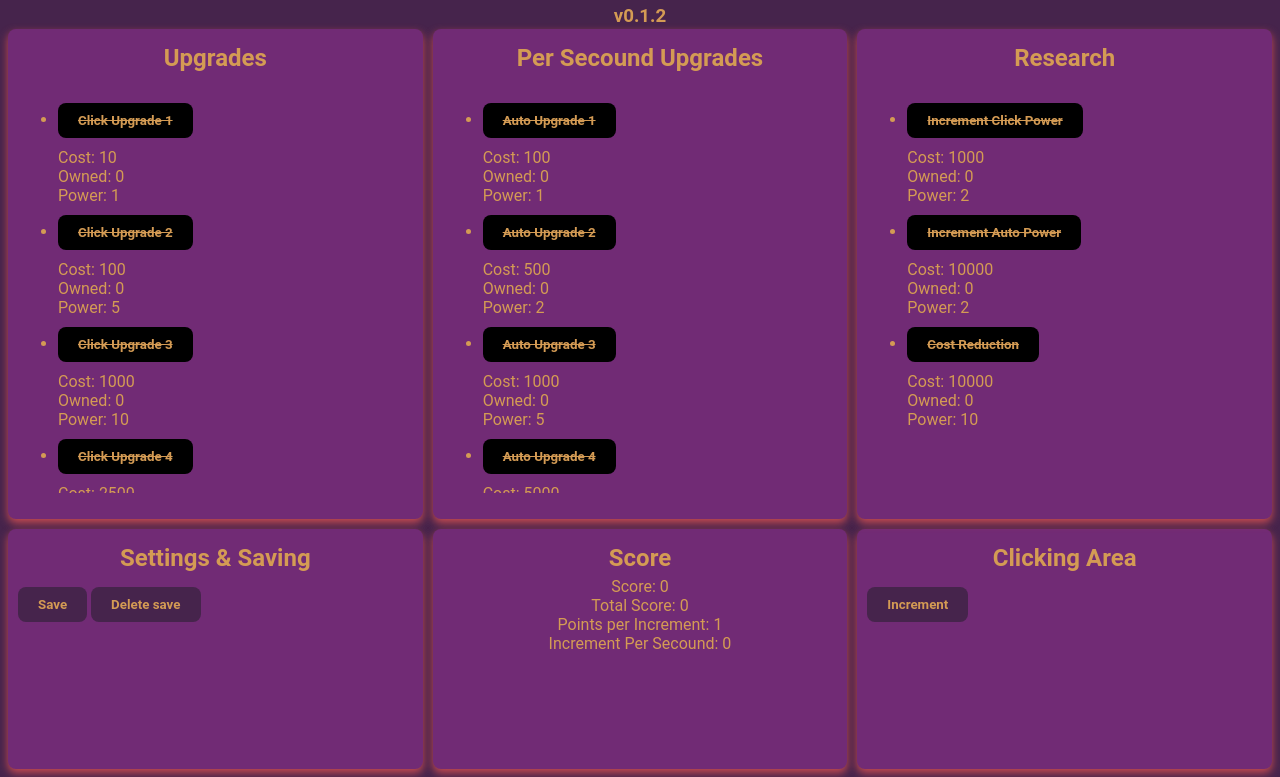
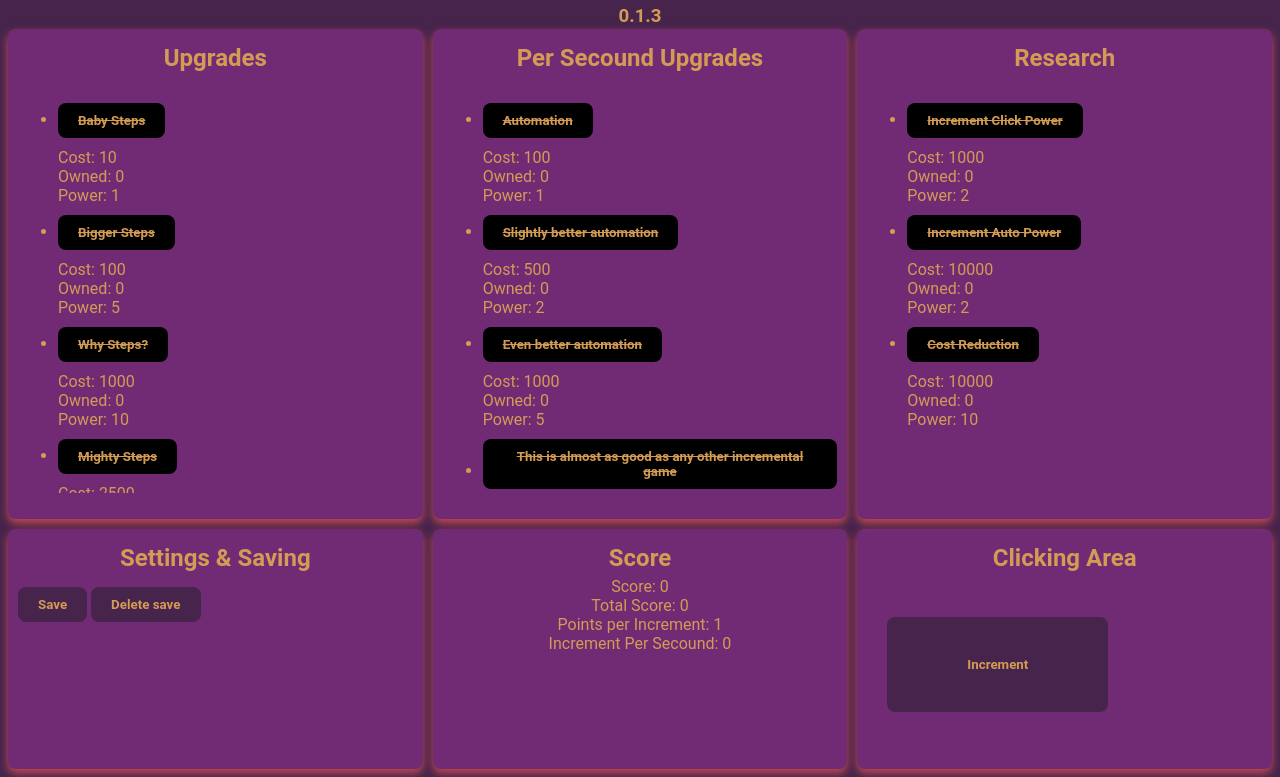
Before and after one commit to D-Heger/js-clicker, a plain HTML site: page index.html in a window 1280 px wide. Shown: the part 53-830 px from the top of the page. Drawn offline with Linux system fonts and the light colour scheme.

Commit message:
preparing for bigger update

```diff
--- a/index.html
+++ b/index.html
@@ -3,22 +3,36 @@
 
 <head>
   <title>Incremental Game</title>
-  <link rel="stylesheet" href="style.css">
-  <script src="script.js" async></script>
+  <link rel="stylesheet" href="styles/style.css">
+  <script src="scripts/script.js" async></script>
   <meta name="viewport" content="width=device-width, initial-scale=1.0">
 </head>
 
 <body>
   <h1>Incremental Game</h1>
-  <h3>v0.1.2</h3>
+  <h3 id="gameVersion">v0.1.0</h3>
   <div class="grid-container">
     <div class="upgrades">
       <h2>Upgrades</h2>
-      <nav><ul id="clickUpgradeList"></ul></nav>
+      <!--
+        Planned Tab Structure
+        button class tablink tier1 onclick openTab event tier1
+        button class tablink tier2
+        button class tablink tier3
+        ...
+        Planned Tab Content Structure
+        div id tier1 class tabcontent
+          <nav><ul id="clickUpgradeList"></ul></nav>
+      -->
+      <nav>
+        <ul id="clickUpgradeList"></ul>
+      </nav>
     </div>
     <div class="psUpgrades">
       <h2>Per Secound Upgrades</h2>
-      <nav><ul id="autoUpgradeList"></ul></nav>
+      <nav>
+        <ul id="autoUpgradeList"></ul>
+      </nav>
     </div>
     <div class="clicking-area">
       <h2>Clicking Area</h2>
@@ -26,7 +40,9 @@
     </div>
     <div class="research">
       <h2>Research</h2>
-      <nav><ul id="researchList"></ul></nav>
+      <nav>
+        <ul id="researchList"></ul>
+      </nav>
     </div>
     <div class="settings-and-saving">
       <h2>Settings & Saving</h2>
--- a/script.js
+++ b/scripts/script.js
@@ -16,47 +16,54 @@ let totalScore = 0;
 let incrementPower = 1;
 let incrementPerSec = 0;
 let costReduction = 0;
+const gameVersion = "0.1.3";
 
 // Get elements
 const scoreElement = document.getElementById("score");
 const totalScoreElement = document.getElementById("totalScore");
 const incrementScoreElement = document.getElementById("incrementScore");
 const incrementPerSecScoreElement = document.getElementById("incrementPerSecScore");
+const gameVersionElement = document.getElementById("gameVersion");
+gameVersionElement.innerHTML = gameVersion;
+
+
 
 
 /**
  * Upgrade System
  */
 class Upgrade {
-  constructor(name, cost, power, count) {
+  constructor(name, cost, power, count, type, tier) {
     this.name = name;
     this.cost = cost;
     this.power = power;
     this.count = count;
+    this.type = type;
+    this.tier = tier;
   }
 }
 
 let upgrades = [
-  new Upgrade("Click Upgrade 1", 10, 1, 0),
-  new Upgrade("Click Upgrade 2", 100, 5, 0),
-  new Upgrade("Click Upgrade 3", 1000, 10, 0),
-  new Upgrade("Click Upgrade 4", 2500, 20, 0),
-  new Upgrade("Click Upgrade 5", 10000, 50, 0),
-  new Upgrade("Click Upgrade 6", 50000, 100, 0),
-  new Upgrade("Click Upgrade 7", 99999, 900, 0),
-  new Upgrade("Click Upgrade 8", 1000000, 1337, 0),
-  new Upgrade("Click Upgrade 9", 1050505, 5987, 0),
-  new Upgrade("Click Upgrade 10", 100000000, 10001, 0),
-  new Upgrade("Auto Upgrade 1", 100, 1, 0),
-  new Upgrade("Auto Upgrade 2", 500, 2, 0),
-  new Upgrade("Auto Upgrade 3", 1000, 5, 0),
-  new Upgrade("Auto Upgrade 4", 5000, 9, 0),
-  new Upgrade("Auto Upgrade 5", 10000, 14, 0),
-  new Upgrade("Auto Upgrade 6", 50000, 20, 0),
-  new Upgrade("Auto Upgrade 7", 100000, 100, 0),
-  new Upgrade("Auto Upgrade 8", 500000, 555, 0),
-  new Upgrade("Auto Upgrade 9", 100000, 1337, 0),
-  new Upgrade("Auto Upgrade 10", 5000000, 9999, 0),
+  new Upgrade("Baby Steps", 10, 1, 0, "C", 1),
+  new Upgrade("Bigger Steps", 100, 5, 0, "C", 1),
+  new Upgrade("Why Steps?", 1000, 10, 0, "C", 1),
+  new Upgrade("Mighty Steps", 2500, 20, 0, "C", 1),
+  new Upgrade("Isn't it supposed to be clicks?", 10000, 50, 0, "C", 1),
+  new Upgrade("No, i mean really?", 50000, 100, 0, "C", 1),
+  new Upgrade("Whats the point?", 99999, 900, 0, "C", 1),
+  new Upgrade("My hand hurts", 1000000, 1337, 0, "C", 1),
+  new Upgrade("What is this?", 1050505, 5987, 0, "C", 1),
+  new Upgrade("Upgrade 10", 100000000, 10001, 0, "C", 1),
+  new Upgrade("Automation", 100, 1, 0, "A", "1"),
+  new Upgrade("Slightly better automation", 500, 2, 0, "A", "1"),
+  new Upgrade("Even better automation", 1000, 5, 0, "A", "1"),
+  new Upgrade("This is almost as good as any other incremental game", 5000, 9, 0, "A", "1"),
+  new Upgrade("Wow the button over me really made this game worse!", 10000, 14, 0, "A", "1"),
+  new Upgrade("Does this guy think he is funny?", 50000, 20, 0, "A", "1"),
+  new Upgrade("Play Factorio", 100000, 100, 0, "A", "1"),
+  new Upgrade("Why isnt this more effective?", 500000, 555, 0, "A", "1"),
+  new Upgrade("Wow funny hacker number", 100000, 1337, 0, "A", "1"),
+  new Upgrade("Its over 900!q", 5000000, 9999, 0, "A", "1"),
 ];
 
 function purchaseUpgrade(upgradeName) {
@@ -66,9 +73,9 @@ function purchaseUpgrade(upgradeName) {
         score -= upgrade.cost;
         upgrade.count += 1;
         upgrade.cost = upgradeCost(upgrade.cost, 10, upgrade.count, costReduction);
-        if (upgrade.name.includes("Click")) {
+        if (upgrade.type.includes("C")) {
           incrementPower += upgrade.power;
-        } else if (upgrade.name.includes("Auto")) {
+        } else if (upgrade.type.includes("A")) {
           incrementPerSec += upgrade.power;
         }
         break;
@@ -128,9 +135,9 @@ function createUpgradeElements() {
   let aUpgradeList = document.getElementById("autoUpgradeList");
   for (let upgrade of upgrades) {
     let upgradeElement = createUpgradeElement(upgrade);
-    if (upgrade.name.includes("Click")) {
+    if (upgrade.type.includes("C")) {
       cUpgradeList.appendChild(upgradeElement);
-    } else if (upgrade.name.includes("Auto")) {
+    } else if (upgrade.type.includes("A")) {
       aUpgradeList.appendChild(upgradeElement);
     }
 
@@ -277,6 +284,7 @@ function save() {
     costReduction,
     upgrades,
     researches,
+    gameVersion,
   ];
   localStorage.setItem("save data", JSON.stringify(saveGame));
   console.log("Game saved!");
@@ -298,7 +306,7 @@ function deleteSave() {
  */
 function load() {
   let saveData = JSON.parse(localStorage.getItem("save data"));
-  if (saveData) {
+  if (saveData[7] === gameVersion) {
     score = parseInt(saveData[0]);
     totalScore = parseInt(saveData[1]);
     incrementPower = parseInt(saveData[2]);
@@ -318,6 +326,8 @@ function load() {
     }
     researches = loadedResearches;
     console.log("Game loaded!");
+  } else if (saveData) {
+    alert("Save was found, but not loaded because of a game update. Check the git to see what changed.")
   } else {
     console.log("No save data found.");
   }
@@ -326,7 +336,7 @@ function load() {
 
 // Simple upgradeCost calculation
 function upgradeCost(cost, div, count, costReduction) {
-  return Math.ceil((cost + ((cost / div) + count) * (count * 1.025)) - (10 * costReduction));
+  return Math.ceil((cost + (cost*2)/div)+(costReduction/count));
 }
 
 // Simple researchCost calculation
@@ -361,4 +371,5 @@ saveButton.addEventListener("click", function () {
 const deleteSaveButton = document.getElementById("deleteSave");
 deleteSaveButton.addEventListener("click", function () {
   deleteSave();
+  document.location.reload();
 });
--- a/style.css
+++ b/styles/style.css
@@ -91,6 +91,11 @@ h3 {
   color: var(--text-color)
 }
 
+#increment {
+  padding: 40px 80px;
+  margin: 40px 20px;
+}
+
 button {
   background-color: var(--button-color);
   color: white;
```
Also changed, not shown: 1 other file.
